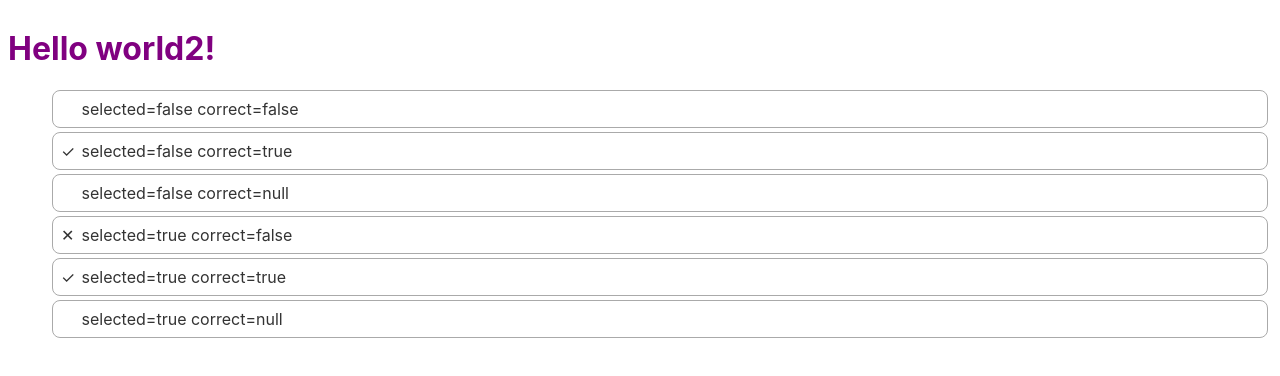
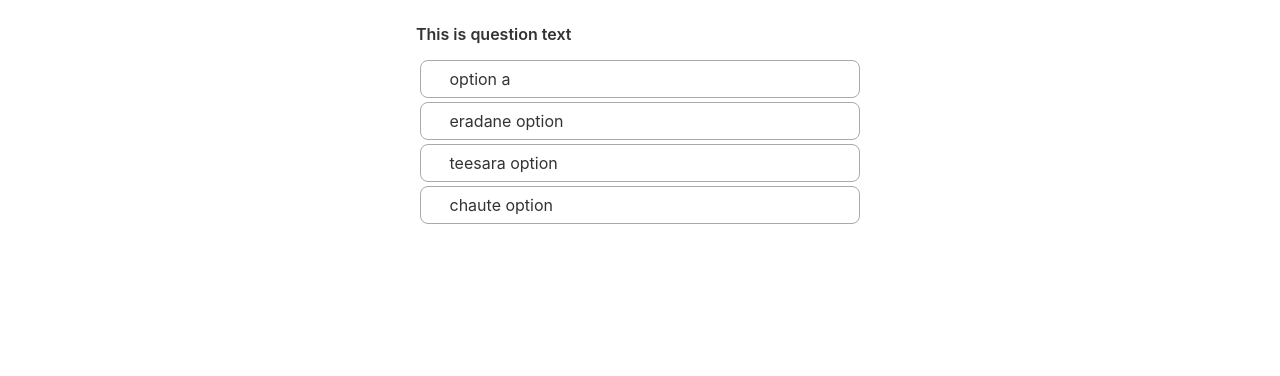
Before and after one commit to vsr/ndlssqz, a Svelte app: page / in a window 1280 px wide. Shown: the top 376 px of the page. Built offline with nearby package versions, Linux system fonts and the light colour scheme.

Commit message:
Add question component

```diff
--- a/src/components/App.svelte
+++ b/src/components/App.svelte
@@ -1,41 +1,20 @@
 <script>
   export let name;
   import AnswerOption from "./AnswerOption.svelte";
+  import Question from "./Question.svelte";
+
+  let text = "This is question text";
+  let answers = [
+    { text: "option a" },
+    { text: "eradane option " },
+    { text: "teesara option " },
+    { text: "chaute option " }
+  ];
+  let correctAnswer = answers[2];
 </script>
 
 <style>
-  h1 {
-    color: purple;
-  }
+
 </style>
 
-<h1>Hello {name}!</h1>
-<ul>
-  <AnswerOption
-    text="selected={false} correct={false}"
-    on:click={() => console.log('clicked')}
-    selected={false}
-    correct={false} />
-  <AnswerOption
-    text="selected={false} correct={true}"
-    selected={false}
-    correct={true} />
-  <AnswerOption
-    text="selected={false} correct={null}"
-    selected={false}
-    correct={null} />
-
-  <AnswerOption
-    text="selected={true} correct={false}"
-    selected={true}
-    correct={false} />
-  <AnswerOption
-    text="selected={true} correct={true}"
-    selected={true}
-    correct={true} />
-  <AnswerOption
-    text="selected={true} correct={null}"
-    selected={true}
-    correct={null} />
-
-</ul>
+<Question {text} {answers} {correctAnswer} />
--- /dev/null
+++ b/src/components/Question.svelte
@@ -0,0 +1,58 @@
+<script>
+  export let text;
+  export let answers;
+  export let correctAnswer;
+  import AnswerOption from "./AnswerOption.svelte";
+
+  $: answerOptions = answers.map(a => ({
+    selected: false,
+    correct: null,
+    ...a
+  }));
+
+  let answered = false;
+
+  const onSelection = ans => {
+    if (answered) return false;
+    answered = true;
+    const answerIndex = answerOptions.findIndex(o => o.text === ans.text);
+    const answer = answerOptions[answerIndex];
+    let selected = true;
+    let correct;
+    if (answer.text === correctAnswer.text) {
+      correct = true;
+    } else {
+      correct = false;
+      const correctAnswerIndex = answerOptions.findIndex(
+        o => o.text === correctAnswer.text
+      );
+      answerOptions[correctAnswerIndex] = {
+        ...answerOptions[correctAnswerIndex],
+        correct: true
+      };
+    }
+    answerOptions[answerIndex] = { ...answer, selected, correct };
+  };
+</script>
+
+<style>
+  .question {
+    width: 28em;
+    margin: 0 auto;
+  }
+  .q-text {
+    font-weight: 600;
+  }
+  .ans-options {
+    padding: 0;
+  }
+</style>
+
+<div class="question">
+  <p class="q-text">{text}</p>
+  <ol class="ans-options">
+    {#each answerOptions as answer}
+      <AnswerOption {...answer} on:click={() => onSelection(answer)} />
+    {/each}
+  </ol>
+</div>
```
